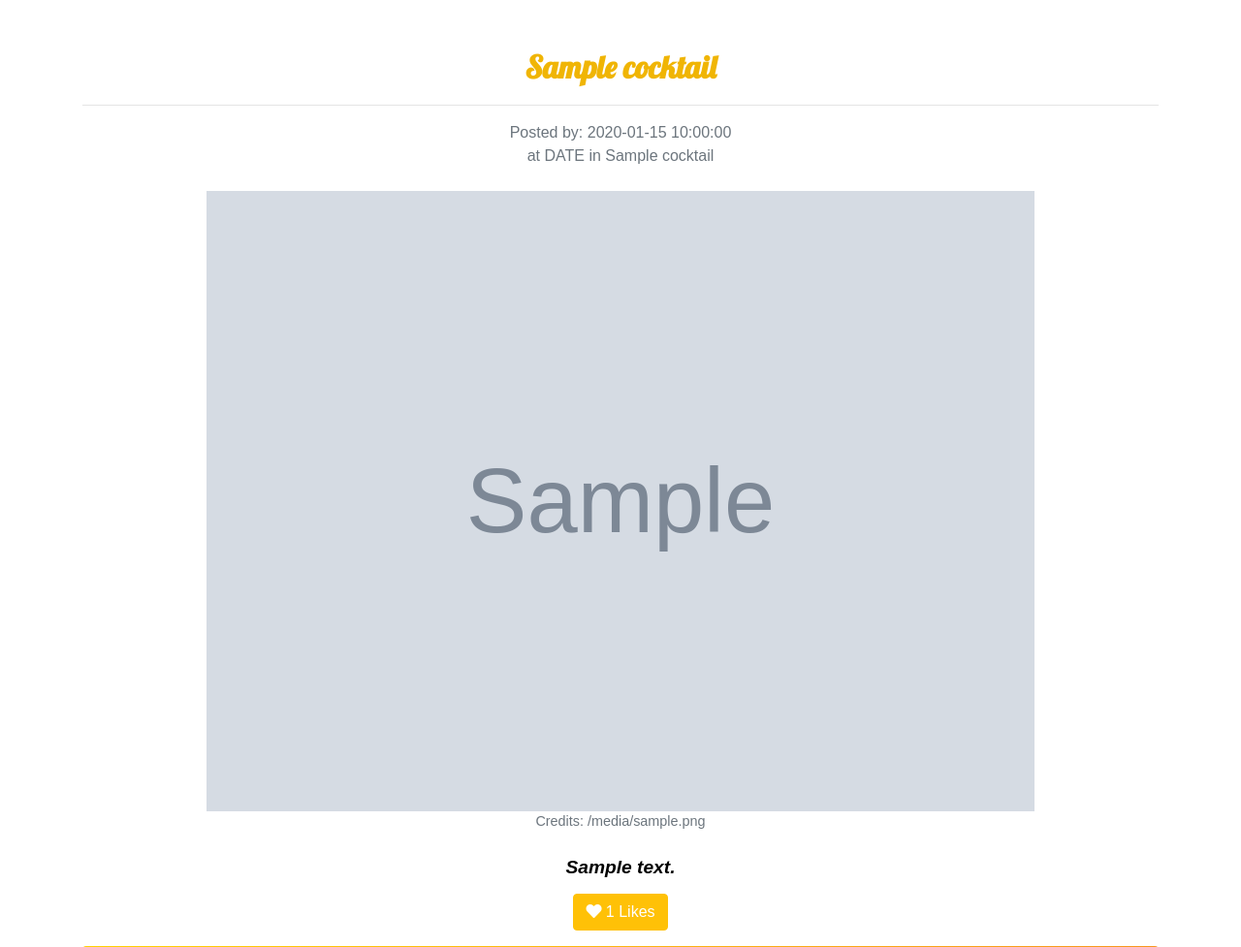
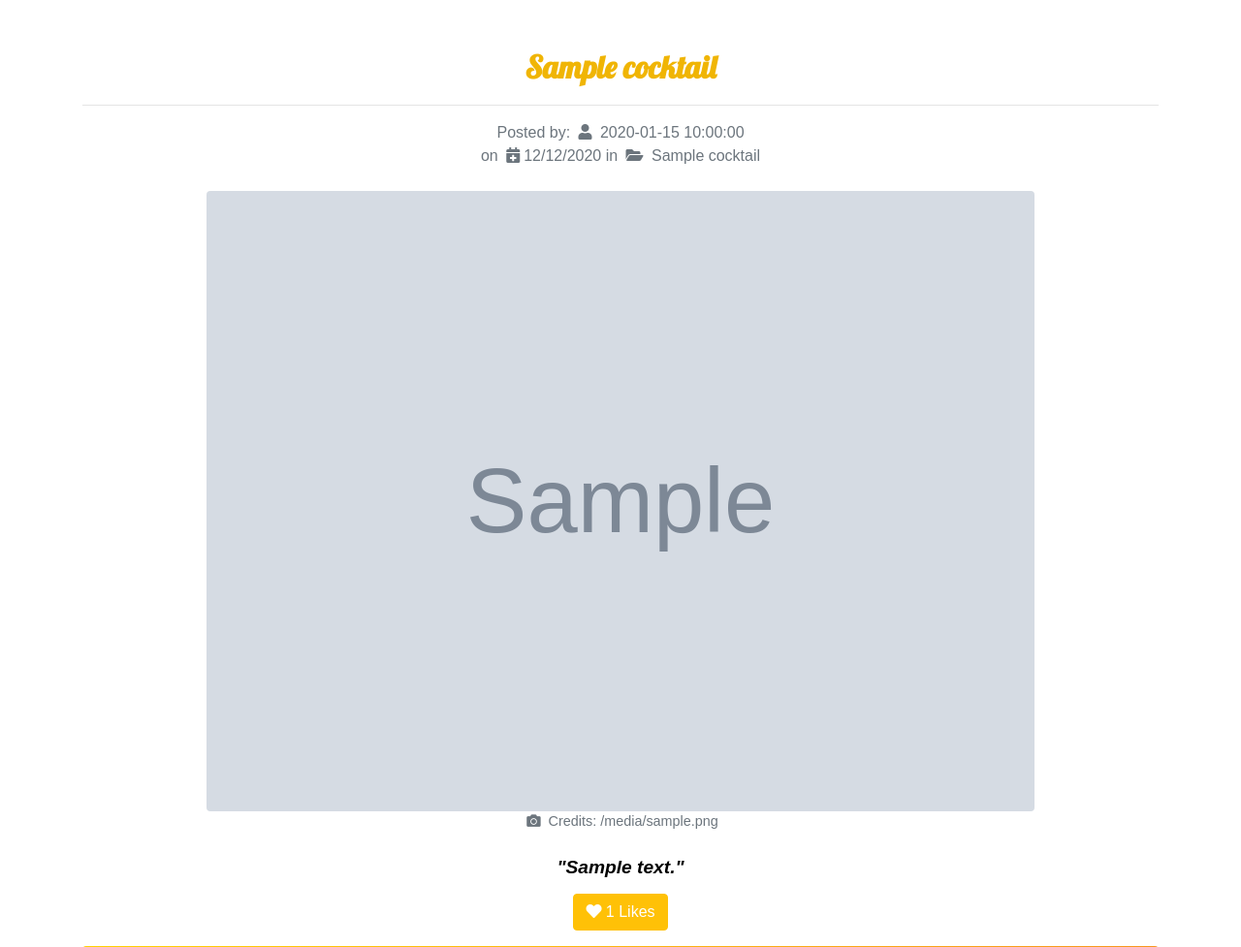
Before and after one commit to AudreyLL88/MS3__Sante, a Flask app: template templates/cocktail.html in a window 1280 px wide. Shown: the part 72-1049 px from the top of the page at 97% size. Run offline with Flask 2, Linux system fonts and the light colour scheme; the template is opened without the code that fills it: most values are stand-ins (such as "Sample title", 1, 10 or a date in 2020); grey boxes marked "Sample" are stand-in pictures; some libraries are stand-ins or nearby versions.

Commit message:
Add icons in data fields

```diff
--- a/templates/cocktail.html
+++ b/templates/cocktail.html
@@ -10,19 +10,19 @@
             <h2>{{ cocktail.cocktail_name }}</h2>
             <hr>
             <div class="text-muted text-center mb-4">
-                <p>Posted by: {{ cocktail.created_by }}</p>
-                <p> at DATE in {{ cocktail.category_name }} </p>
+                <p>Posted by: <i class="fas fa-user mx-1"></i> {{ cocktail.created_by }}</p>
+                <p> on <i class="fas fa-calendar-plus mx-1"></i>12/12/2020 in <i class="fas fa-folder-open mx-1"></i> {{ cocktail.category_name }} </p>
             </div>
         </div>
 
 <!-- Image -->
 
-        <img class="cocktail_img d-block mx-auto" src="{{ cocktail.cocktail_img }}" alt="{{ cocktail.cocktail_name }}">
-         <figcaption class="figure-caption text-center mx-auto">Credits: {{ cocktail.cocktail_img_cred }}</figcaption>
+        <img class="cocktail_img d-block mx-auto rounded" src="{{ cocktail.cocktail_img }}" alt="{{ cocktail.cocktail_name }}">
+         <figcaption class="figure-caption text-center mx-auto"><i class="fas fa-camera mx-1"></i> Credits: {{ cocktail.cocktail_img_cred }}</figcaption>
 <!-- About -->
 
         <div class="cocktail_description m-3 pt-2">
-            <h6>{{ cocktail.cocktail_description }}</h6>
+            <h6>"{{ cocktail.cocktail_description }}"</h6>
         </div>
         {% if is_liked == false %}
         <div class="ratings text-center mb-3">
```
